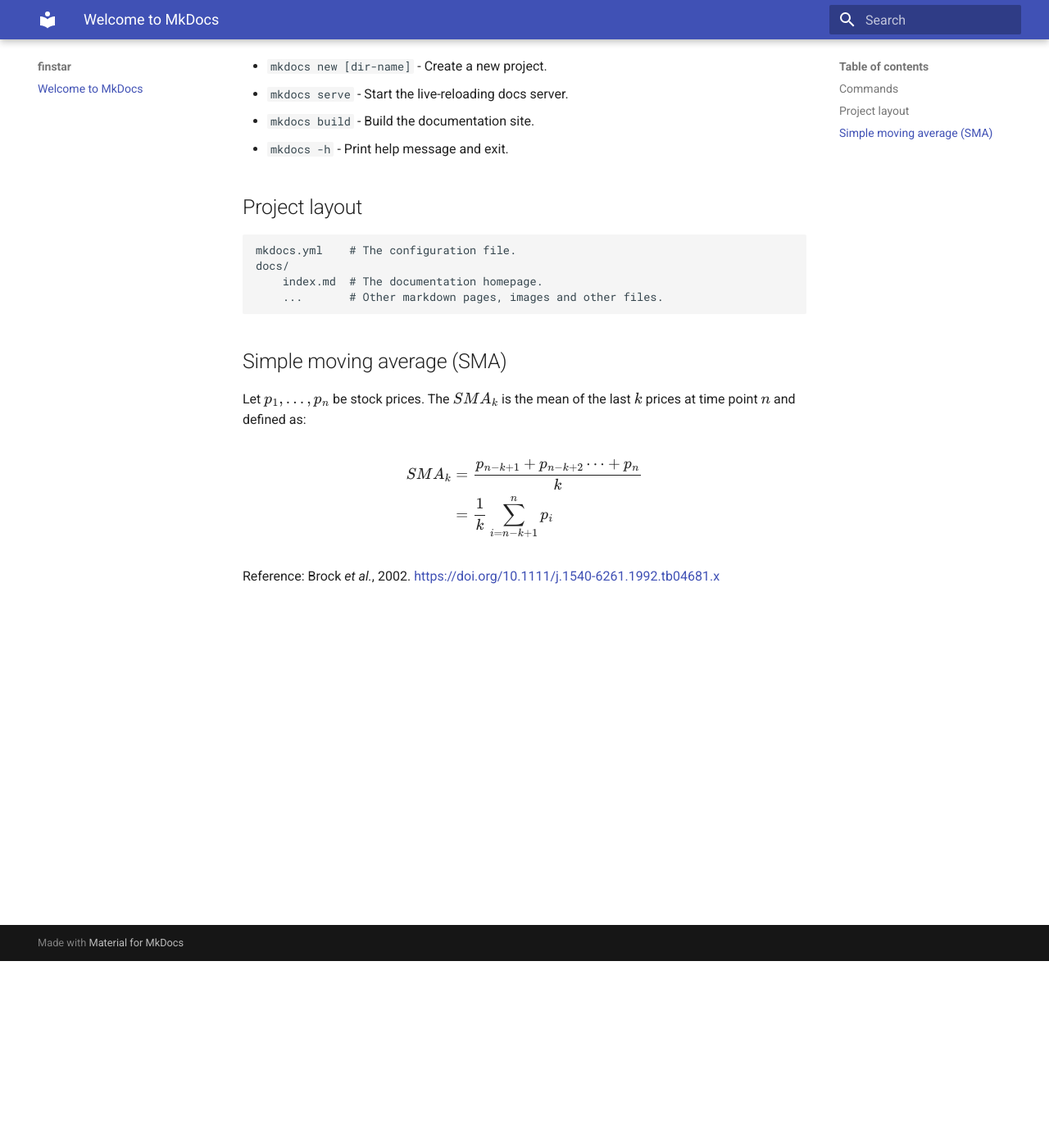
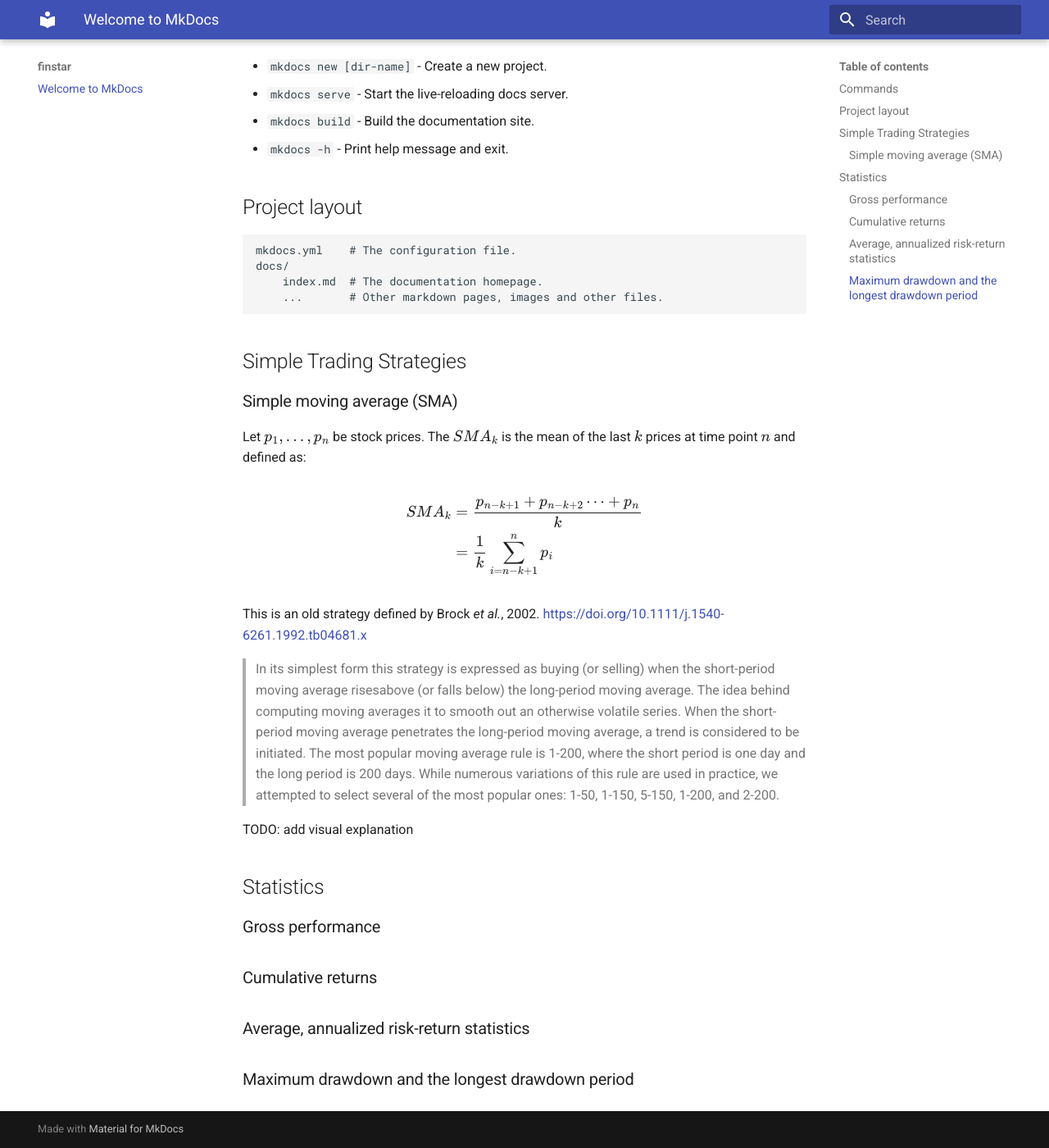
Before and after one commit to JungeAlexander/finstar, an MkDocs documentation site: the page built from docs/index.md, in a window 1280 px wide and 1400 px high, scrolled down 228 px. Shown: the whole window at 82% size. Built offline with MkDocs 1.6.1 and Material for MkDocs 9.7.7, drawn with Linux system fonts in a browser that asks for light colours.

Commit message:
Describe SMA further

```diff
--- a/docs/index.md
+++ b/docs/index.md
@@ -16,7 +16,9 @@ For full documentation visit [mkdocs.org](https://www.mkdocs.org).
         index.md  # The documentation homepage.
         ...       # Other markdown pages, images and other files.
 
-## Simple moving average (SMA)
+## Simple Trading Strategies
+
+### Simple moving average (SMA)
 
 Let $p_1,\ldots,p_n$ be stock prices. The $\textit{SMA}_{k}$ is the mean of the last $k$ prices at time point $n$ and defined as:
 
@@ -27,4 +29,17 @@ $$
 \end{align}
 $$
 
-Reference: Brock *et al.*, 2002. [https://doi.org/10.1111/j.1540-6261.1992.tb04681.x](https://doi.org/10.1111/j.1540-6261.1992.tb04681.x)
+This is an old strategy defined by Brock *et al.*, 2002. [https://doi.org/10.1111/j.1540-6261.1992.tb04681.x](https://doi.org/10.1111/j.1540-6261.1992.tb04681.x)
+> In its simplest form this strategy is expressed as buying (or selling) when the short-period moving average risesabove (or falls below) the long-period moving average. The idea behind computing moving averages it to smooth out an otherwise volatile series. When the short-period moving average penetrates the long-period moving average, a trend is considered to be initiated. The most popular moving average rule is 1-200, where the short period is one day and the long period is 200 days. While numerous variations of this rule are used in practice, we attempted to select several of the most popular ones: 1-50, 1-150, 5-150, 1-200, and 2-200.
+
+TODO: add visual explanation
+
+## Statistics
+
+### Gross performance
+
+### Cumulative returns
+
+### Average, annualized risk-return statistics
+
+### Maximum drawdown and the longest drawdown period
```
Also changed, not shown: README.md (+6 -0 lines).
